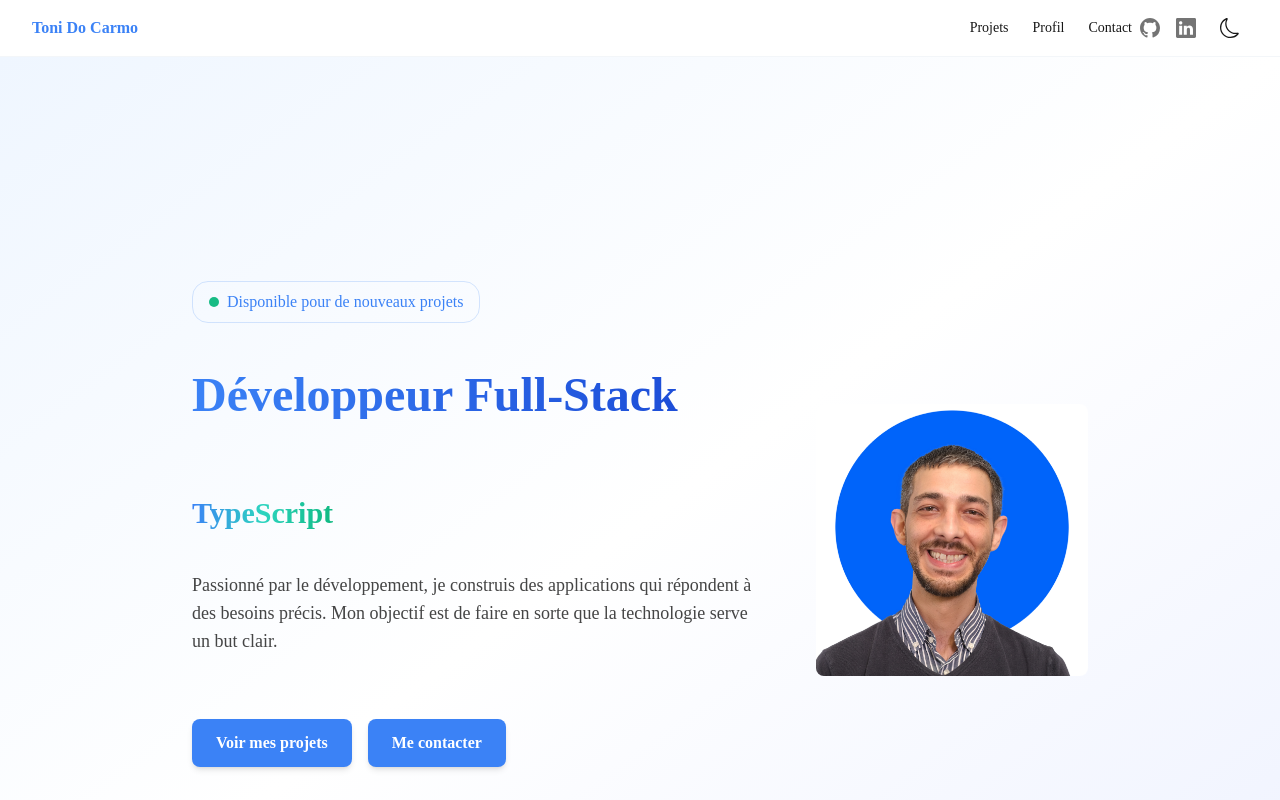
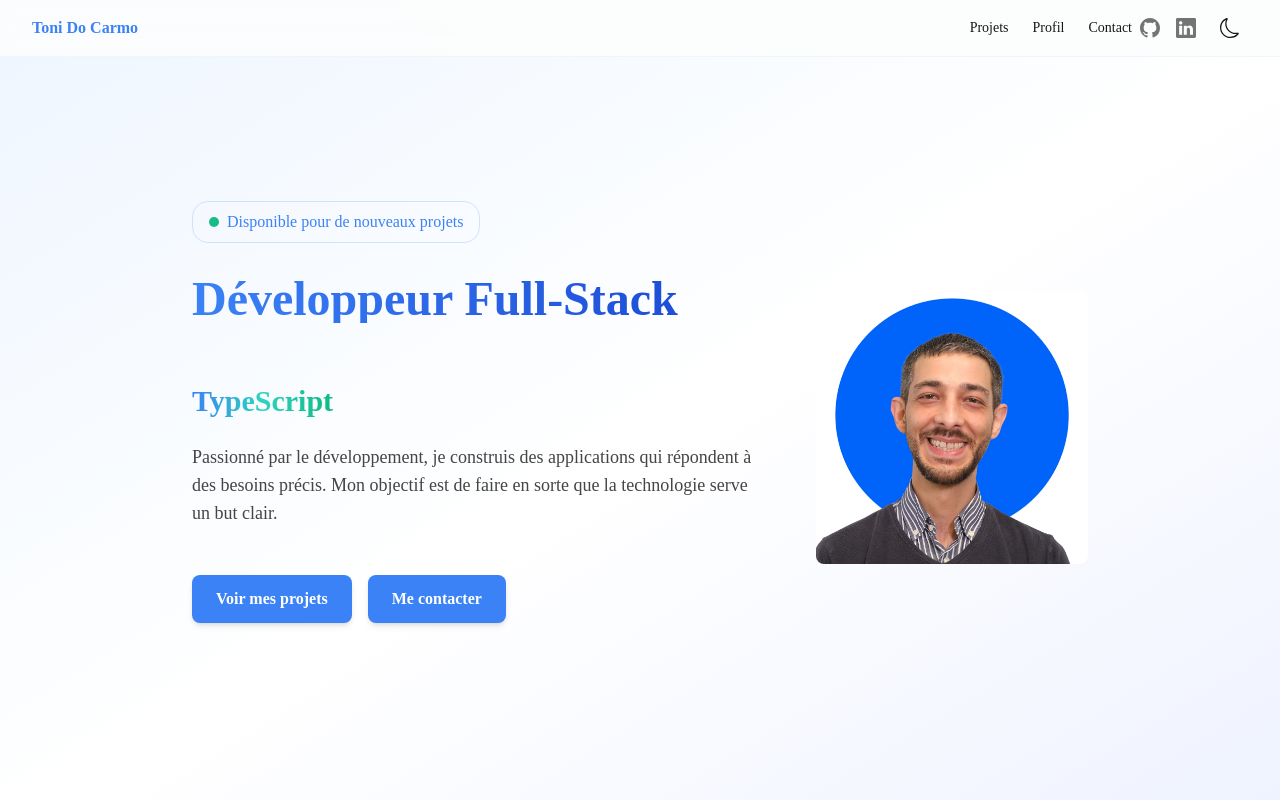
Before and after one commit to tdocarmo/portfolio, a Next.js app: page / in a window 1280 px wide. Shown: the top 800 px of the page. Built offline with nearby package versions, Linux system fonts and the light colour scheme.

Commit message:
style: enhance global styles with animated gradient background for body and adjust spacing in Home component

```diff
--- a/src/app/globals.css
+++ b/src/app/globals.css
@@ -39,6 +39,19 @@
   body {
     background-color: rgb(var(--background));
     color: rgb(var(--foreground));
+  }
+
+  body {
+    background: linear-gradient(
+      45deg,
+      rgb(255, 255, 255),
+      rgb(249, 250, 251),
+      rgb(241, 245, 249),
+      rgb(249, 250, 251),
+      rgb(255, 255, 255)
+    );
+    background-size: 400% 400%;
+    animation: gradientBG 20s ease infinite;
   }
 
   .dark body {
--- a/src/app/page.tsx
+++ b/src/app/page.tsx
@@ -9,8 +9,8 @@ export default function Home() {
       {/* Hero Section */}
       <section className="section bg-gradient-to-br from-blue-50 via-white to-indigo-50 dark:from-blue-950/20 dark:via-background dark:to-indigo-950/20">
         <div className="section-content">
-          <div className="flex flex-col md:flex-row items-center justify-center w-full max-w-6xl mx-auto gap-12 py-32 px-4 sm:px-8">
-            <div className="flex flex-col items-center md:items-start gap-12 max-w-xl text-center md:text-left">
+          <div className="flex flex-col md:flex-row items-center justify-center w-full max-w-6xl mx-auto gap-12 pt-8 pb-16 md:pt-12 md:pb-32 px-4 sm:px-8">
+            <div className="flex flex-col items-center md:items-start gap-8 max-w-xl text-center md:text-left">
               <div className="flex items-center gap-2 border border-primary/20 rounded-2xl px-4 py-2">
                 <div className="w-2.5 h-2.5 bg-emerald-500 rounded-full animate-pulse"></div>
                 <span className="text-primary font-medium">Disponible pour de nouveaux projets</span>
--- a/src/components/Navbar.tsx
+++ b/src/components/Navbar.tsx
@@ -12,7 +12,7 @@ export default function Navbar() {
       <div className="container flex h-14 max-w-screen-2xl items-center">
         <div className="mr-4 flex">
           <Link href="/" className="mr-6 flex items-center space-x-2">
-            <span className="font-bold text-primary">Toni Do Carmo</span>
+            <span className="font-bold text-primary dark:text-foreground/60">Toni Do Carmo</span>
           </Link>
         </div>
         <div className="flex flex-1 items-center justify-between space-x-2 md:justify-end">
```
